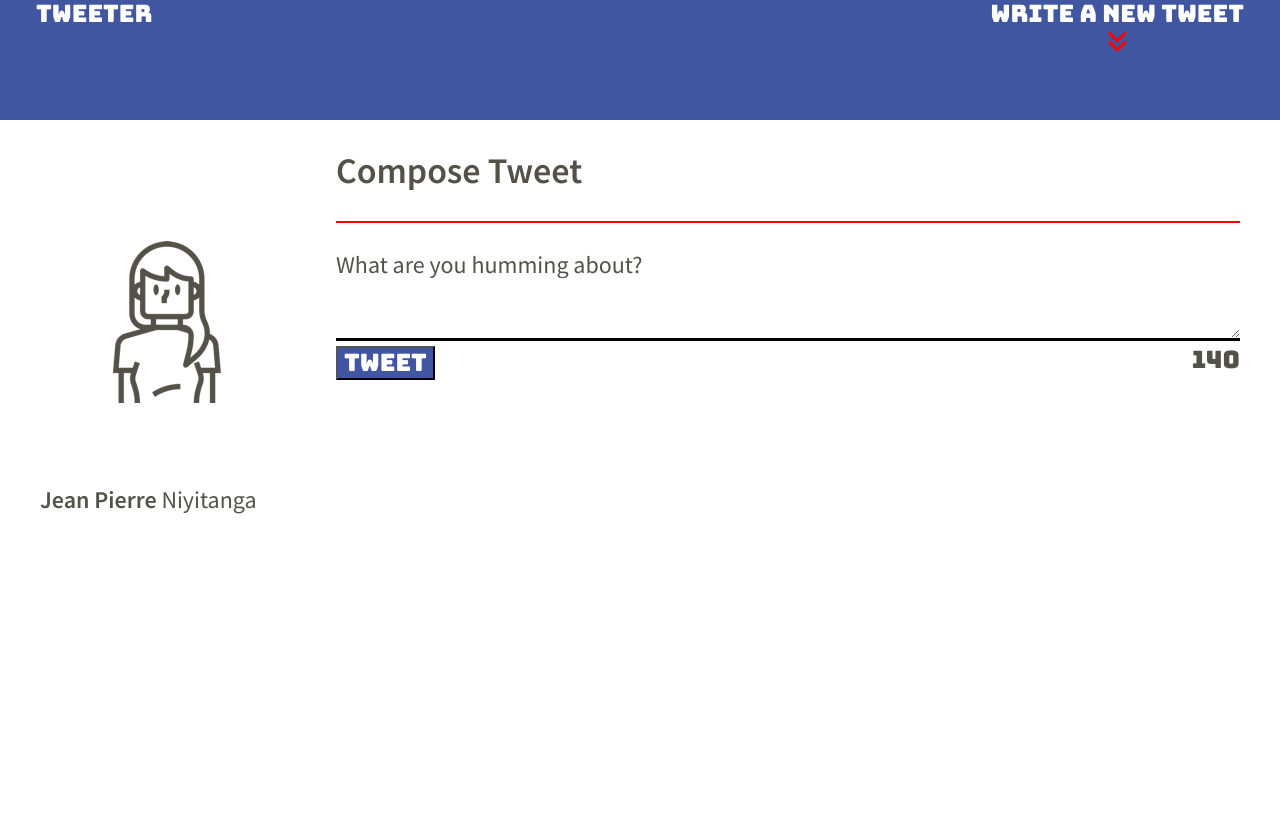
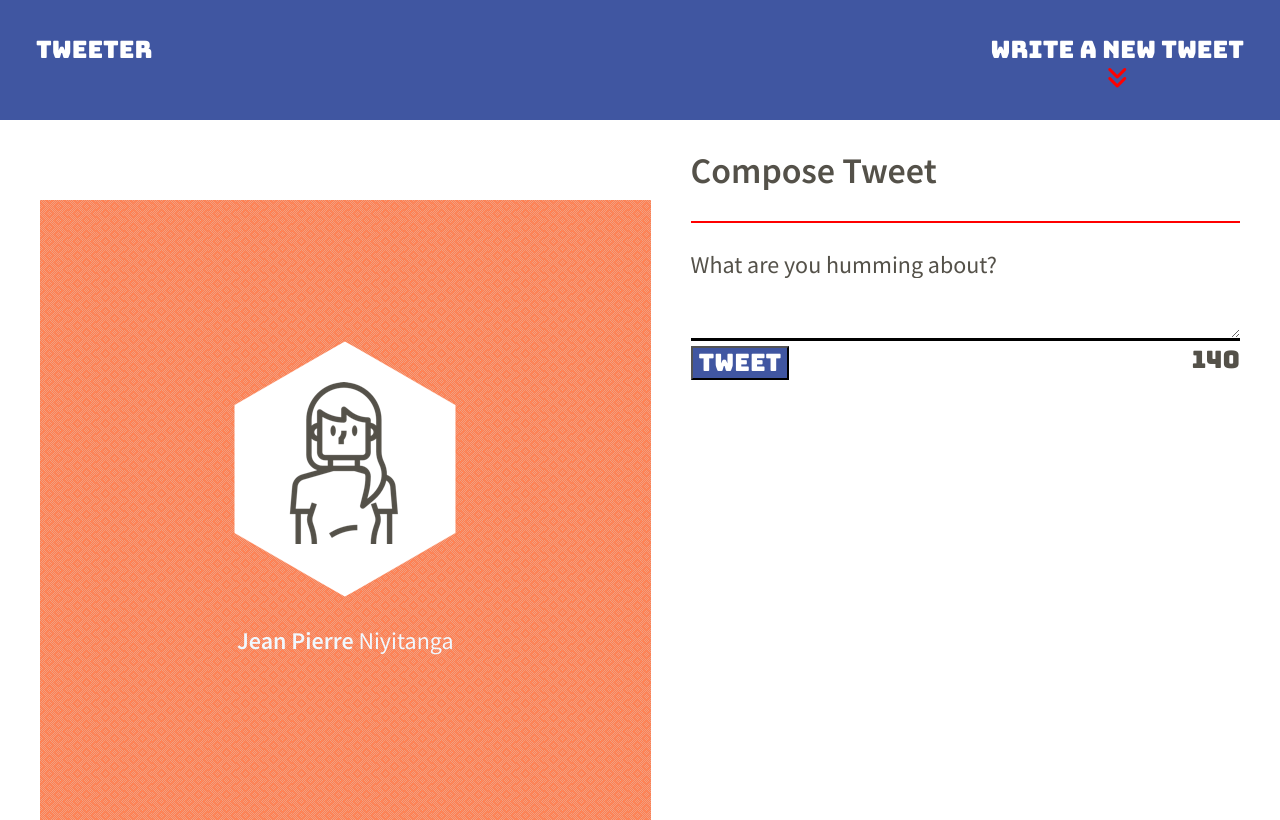
Before and after one commit to jpniyitanga/TweeterApp, a website: page public/index.html in a window 1280 px wide. Drawn offline with nearby package versions, Linux system fonts and the light colour scheme; no server answers.

Commit message:
Clean code.

```diff
--- a/public/styles/header.css
+++ b/public/styles/header.css
@@ -1,4 +1,4 @@
-#header-image {
+.header-image {
   width: 100%;
   height: 620px;
   background-color: coral;
@@ -8,7 +8,6 @@
   align-items: center;
   color: aliceblue;
   background-image: url("../images/back-pattern.png");
-
 }
 
 .first-name {
--- a/public/styles/layout.css
+++ b/public/styles/layout.css
@@ -27,6 +27,14 @@ main {
   margin: auto;
 }
 
+/* Small screen styles */
+@media only screen and (max-width: 1024px) {
+  nav {
+    background-color: coral;
+    background-image: url("../images/back-pattern.png");
+  }
+}
+
 /* Desktop styles */
 @media only screen and (min-width: 1024px) {
   main {
@@ -47,13 +55,5 @@ main {
 
   nav {
     background-color: #4056a1;
-    /* background-image: url("../images/back-pattern.png"); */
   }
 }
-
-@media only screen and (max-width: 1024px) {
-  nav {
-    background-color: coral;
-    background-image: url("../images/back-pattern.png");
-  }
-}
--- a/public/styles/nav.css
+++ b/public/styles/nav.css
@@ -1,22 +1,14 @@
 nav {
   height: 120px;
   width: 100%;
-  /* background-color: coral; */
+  /* background-color: #4056A1;*/
   color: #ffffff;
   font-family: Bungee;
   display: flex;
   justify-content: space-between;
-  padding-left: 1.5em;
-  padding-right: 1.5em;
-  /* padding-top: 1.5em; */
+  padding: 1.5em;
   position: fixed;
 }
-
-/* nav .nav-right {
-  display: flex;
-  flex-direction: column;
-  justify-content: center;
-} */
 
 nav .new-tweet {
   font-family: Source Sans Pro, sans-serif;
```
Also changed, not shown: public/index.html (+7 -3 lines).
